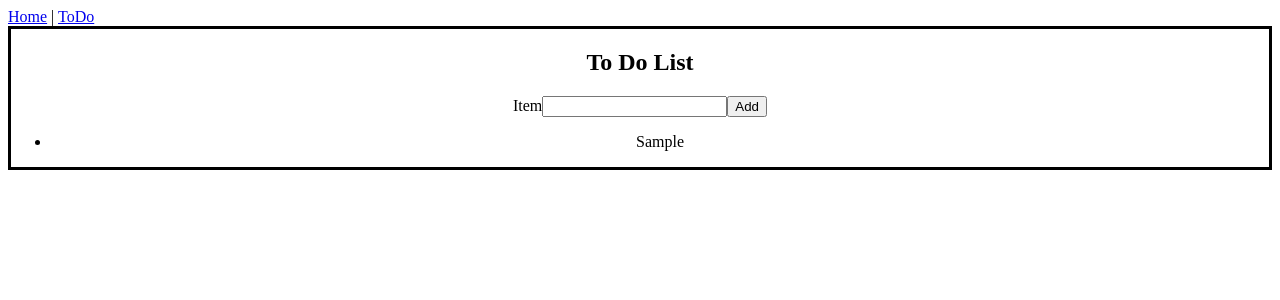
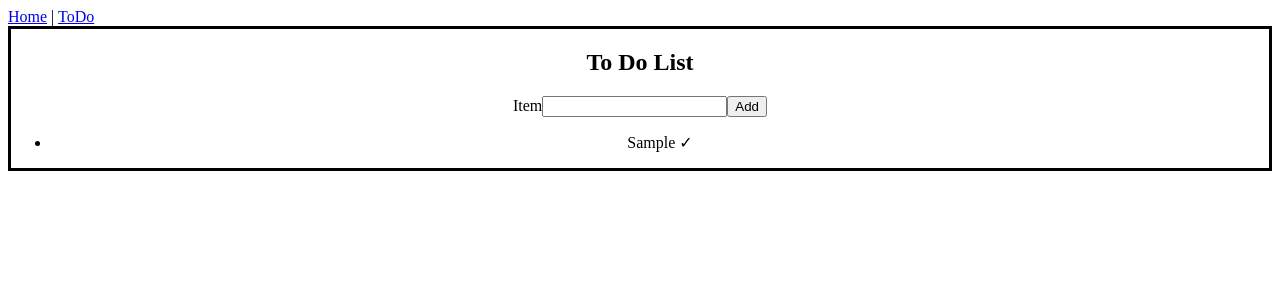
Before and after one commit to waiscodes/vue-to-do-list, a Vue app: page /ToDo in a window 1280 px wide. Both pictures are taken after typing "Sample" into the empty fields and a click on the input "Add". Shown: the top 300 px of the page. Built offline with nearby package versions, Linux system fonts and the light colour scheme.

Commit message:
added a checkmark

```diff
--- a/src/views/ToDo.vue
+++ b/src/views/ToDo.vue
@@ -9,6 +9,7 @@
     <ul class="todolist">
       <li v-for="(item, index) in todos" :key="index">
         {{ item.text }}
+        <span>&check;</span>
       </li>
     </ul>
   </div>
```
